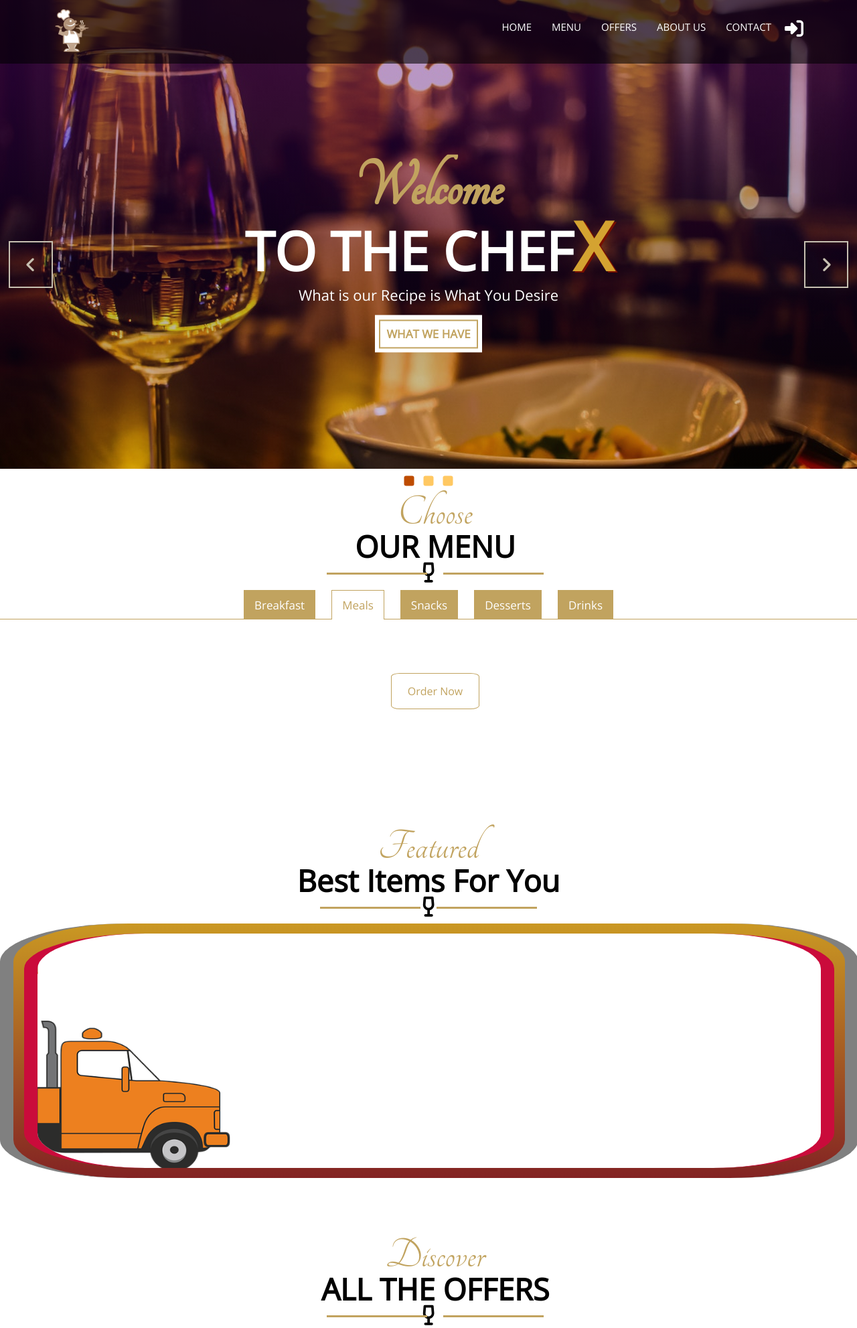
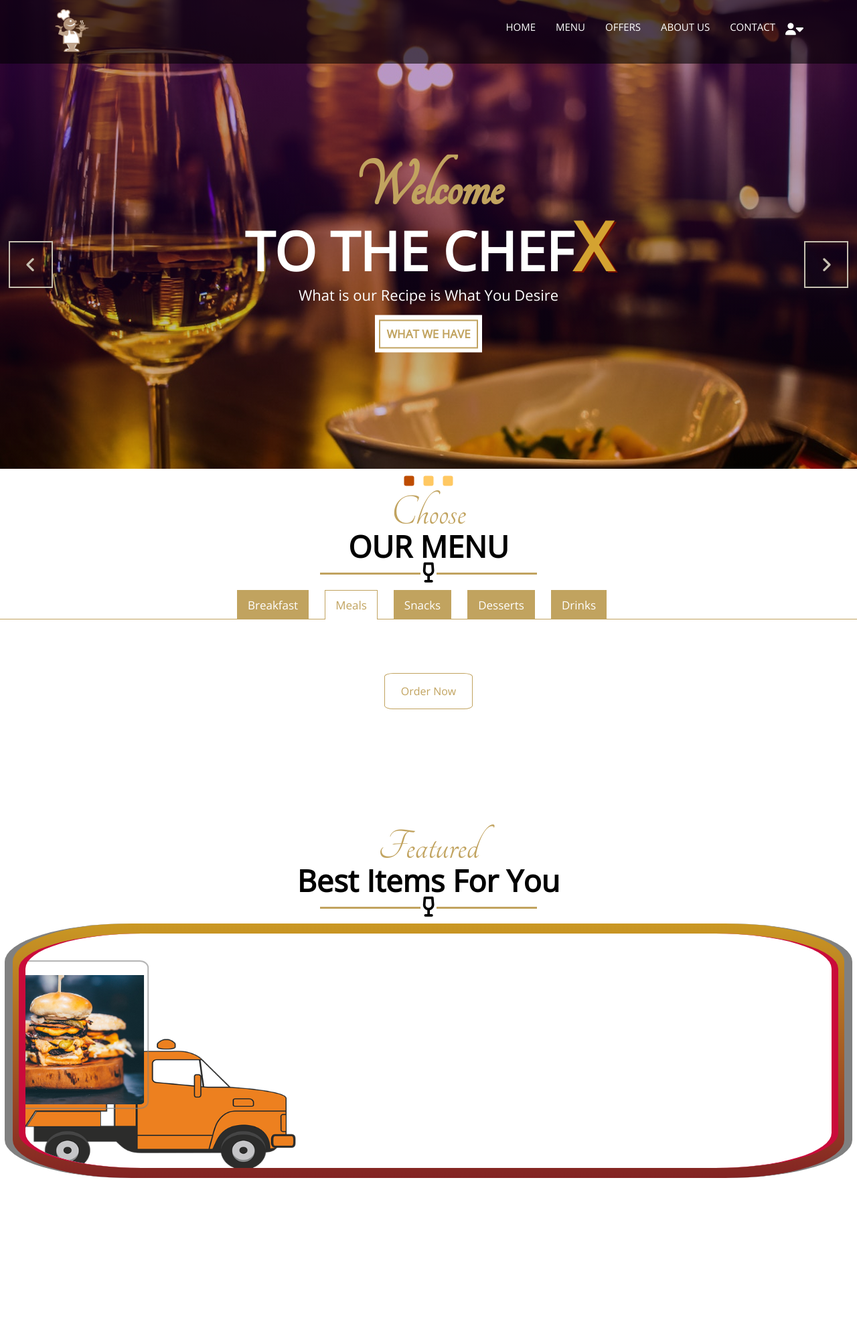
Before and after one commit to YEASIN49/ChefX, a PHP site: page / in a window 1280 px wide. Shown: the top 1983 px of the page at 67% size. After the commit the page ends 1759 px from the top, so only its background shows below. Run offline with PHP 8.4, Linux system fonts and the light colour scheme; data that the repository does not hold is empty; some libraries are stand-ins or nearby versions.

Commit message:
responsiveness fixed till tab view for header,menu,featuredItem

```diff
--- a/css/style.css
+++ b/css/style.css
@@ -35,18 +35,11 @@ ul {
 
 /*Navigation style starts Here*/
 
-#navUl {
+.navWrapper {
+  width: 100vw;
   display: flex;
-  float: right;
-  padding: 15px 70px 15px 10px;
-  margin: 0 10px;
-  transition: 0.5s;
+  justify-content: space-between;
 }
-/*
-.navUl::after{
-    content: " ";
-
-}  */
 
 .navContainer {
   position: fixed;
@@ -76,6 +64,20 @@ ul {
   width: 125px;
   transition: 0.5s;
 }
+
+.hideable-nav {
+  display: flex;
+  /* float: right; */
+  padding: 15px 70px 15px 10px;
+  margin: 0 10px;
+  transition: 0.5s;
+}
+/*
+.navUl::after{
+    content: " ";
+
+}  */
+
 .navLi {
   margin: 10px;
   padding: 5px;
@@ -102,33 +104,17 @@ ul {
 .navLi a {
   transition: 0.6s ease-in;
 }
-/* .navLi:hover {
-  transform: rotate(360deg);
-} */
-/* .navLi a:hover {
-  color: #d1b168;
-  border-bottom: 2px solid #c1a35f;
-} */
-/* .navLi:hover {
-  border-bottom: 3px solid red;
-} */
-.userIcon {
+
+.signInToggler {
   margin-top: 14px;
-  font-size: 25px;
+  /* font-size: 25px; */
   cursor: pointer;
-}
-.userCredentialForm button {
   background-color: transparent;
   border: none;
   color: white;
-  font-size: 28px;
+  font-size: 18px;
   line-height: 30px;
-  margin-left: 5px;
-}
-
-.userIconLi:hover {
-  background: #c1a35f;
-  color: black;
+  /* margin-left: 5px; */
 }
 
 .userIconContent {
@@ -362,11 +438,12 @@ ul {
 
 /* All Menu Elements Starts Here*/
 .menuContainer {
-  width: 100%;
+  width: 100vw;
+  max-width: 1300px;
   background: white;
 }
 .menuWrapper {
-  width: 1300px;
+  width: 100%;
 }
 
 .buttonContainer {
@@ -654,36 +731,46 @@ ul {
 .featureItemContainer {
   width: 100%;
   z-index: 3;
+  margin-bottom: 1000px;
 }
 .featureItemContent {
   padding: 15px 0;
   height: 350px;
   width: 97%;
   background: linear-gradient(#ca9823, rgb(131, 35, 35));
-  border-left: 20px solid gray;
-  border-right: 20px solid rgb(128, 128, 128);
+  border-left: 12px solid gray;
+  border-right: 12px solid rgb(128, 128, 128);
   border-radius: 15%;
   z-index: 3;
 }
 .imageContainer {
-  width: 1170px;
+  /* width: 1170px; */
+  width: 97%;
   height: 350px;
-  border-left: 20px solid rgb(202, 11, 59);
-  border-right: 20px solid rgb(202, 11, 59);
+  border-left: 10px solid rgb(202, 11, 59);
+  border-right: 10px solid rgb(202, 11, 59);
   border-radius: 15%;
   background: white;
   overflow: hidden;
   z-index: 3;
 }
 .featuredImages {
+  position: relative;
   height: 100%;
   overflow: hidden;
+  /* display: flex;
+  flex-direction: row;
+  justify-content: center; */
   /* transform: translateX(-80%);
    /*adjusted value 10%*/
+  display: flex;
+  /* flex-direction: row; */
+  justify-content: center;
 }
 .layerHolder {
   position: relative;
   display: inline;
+  margin: 0;
   /* background: indigo;
    /* overflow: hidden; */
 }
@@ -739,12 +821,16 @@ ul {
 }
 
 .featuredImages .imageAdjuster {
-  margin-top: 40px;
-  transform: translate(-405%, -230%);
+  /* margin-top: 40px; */
+  margin: 40px 5px 0 5px;
+  /* transform: translate(-405%, -230%); */
+  /* transform: translateY(-230%); */
+  /* transform: translateX(-40%); */
   /* transform: translate(20%,-230%);*/
   transition: 2s;
   cursor: pointer;
   z-index: 2;
+
   /* overflow: hidden;
    /* transform: translate(10%,-110%);*/
 }
@@ -752,16 +838,27 @@ ul {
 .featuredImages img {
   padding: 20px 5px 5px 5px;
   height: 55%;
-  width: 21%;
+  max-width: 256px;
+  width: 20vw;
   border: 2px solid rgba(128, 128, 128, 0.582);
   border-radius: 5%;
   /* overflow: hidden;*/
 }
 .featuredImages .truckHolder {
+  position: absolute;
+  /* top: 0; */
+  width: 85vw;
+  max-width: 1200px;
+  height: 465px;
+  border: none;
+  /* padding-bottom: 70px; */
+  /* transform: translateY(-50%); */
+  /* transform: translateX(22%); */
+  /* max-width: 1024; */
   /*  margin-top: -285px;*/
-  margin-top: -30px;
+  /* margin-top: -30px; */
   /* z-index: 2; */
-  transform: translateX(-75%);
+  /* transform: translateX(-75%); */
   transition: 2s;
   /*transform: translateX(19%); */
   /*  overflow: hidden; */
--- a/includes/featuredItem.php
+++ b/includes/featuredItem.php
@@ -7,7 +7,7 @@
            <div class="imageContainer">
              <div class="featuredImages" >
 
-               <img src="images/truck.png" alt="truck" class="truckHolder" style="width:1160px;height:510px; border:none">
+               <img src="images/truck.png" alt="truck" class="truckHolder" >
 
                <img src="images/offers/featured-1.jpg" alt="dummyImage" class="imageAdjuster"><div class="layerHolder"><div class="imageLayer"><div class="layerText" ><p>Sushi  XYZ<br> 160<sup>TK</p></div></div> </div>
                <img src="images/offers/featured-2.jpg" alt="dummyImage" class="imageAdjuster"><div class="layerHolder"><div class="imageLayer"><div class="layerText" ><p>Pasta  XYZ<br> 170<sup>TK</p></div></div> </div>
--- a/includes/header.php
+++ b/includes/header.php
@@ -59,8 +59,8 @@
                <span class="dot" onclick = "currentSlide(3)"></span>
              </div>
 
-            </div>  <!--banner-->
-          </div>   <!--topHeader-->
+            </div>
+          </div>
           <script>
 
 // removing heroimage text animation after 1st load of page
--- a/includes/nav.php
+++ b/includes/nav.php
@@ -3,7 +3,7 @@
     <div id="navLogo">
         <a  href="#"><img src="images/newlogo2.png" id="brandLogo"></a>
     </div>
-    <ul id="navUl">
+    <ul id="navUl" class="hideable-nav">
       <li class="navLi"><a href="index.php">HOME</a></li>
       <li class="navLi"><a onclick="jumpWindow('menuSection')">MENU</a></li>
       <li class="navLi"><a onclick="jumpWindow('offerSection')">OFFERS</a></li>
@@ -11,18 +11,24 @@
       <li class="navLi"><a onclick="jumpWindow('contactSection')">CONTACT</a></li>
       <div class="userCredentialForm">
         <div>
-                <button class="userIcon"  onClick="showIcon()"><i class="fas fa-sign-in-alt"></i></button>
+          <button class="signInToggler"  onClick="showIcon()"><i class="fas fa-user"></i><i class="fas fa-caret-down" ></i></button>
         </div>
         <div class="userIconContent">
 
-                <li class="userIconLi"><a href="login.php">Log In</a></li>
-                <li class="userIconLi"><a href="registration.php">Sign Up</a></li>
-                <li class="userIconLi"><a href="logout.php">Log Out</a></li>
-
+          <li class="userIconLi"><a href="login.php">LOG IN</a></li>
+          <li class="userIconLi"><a href="registration.php">SIGN UP</a></li>
+          <!-- <li class="userIconLi"><a href="logout.php">Log Out</a></li>     -->
         </div>
       </div>
-
     </ul>
+    <div class="burgerpng">
+        <!-- <span class="burgerpng"> -->
+        <!-- <i id="hamburger" class="fas fa-bars"></i> -->
+        <div class="line1"></div>
+        <div class="line2"></div>
+        <div class="line3"></div>
+        <!-- </span> -->
+    </div>
   </div>
 </div>
     <script>
--- a/index.php
+++ b/index.php
@@ -28,11 +28,11 @@ include_once("includes/config.php");
         <?php include("includes/header.php");?>
         <?php include("includes/menu.php");?>
         <?php include("includes/featuredItem.php");?>
-        <?php include("includes/offers.php");?>
-        <?php include("includes/parallex.php");?>
-        <?php include("includes/aboutUs.php");?>
-        <?php include("includes/contact.php");?>
-        <?php include("includes/footer.php");?>
+        <?php //include("includes/offers.php");?>
+        <?php //include("includes/parallex.php");?>
+        <?php //include("includes/aboutUs.php");?>
+        <?php //include("includes/contact.php");?>
+        <?php //include("includes/footer.php");?>
 
         <script type="text/javascript" src="allFunction.js">
         /*
```
Also changed, not shown: other parts of css/style.css (+93 -13 lines), includes/allFunction.js (+28 -15 lines). Lines whose indentation alone changed are shown as unchanged.
